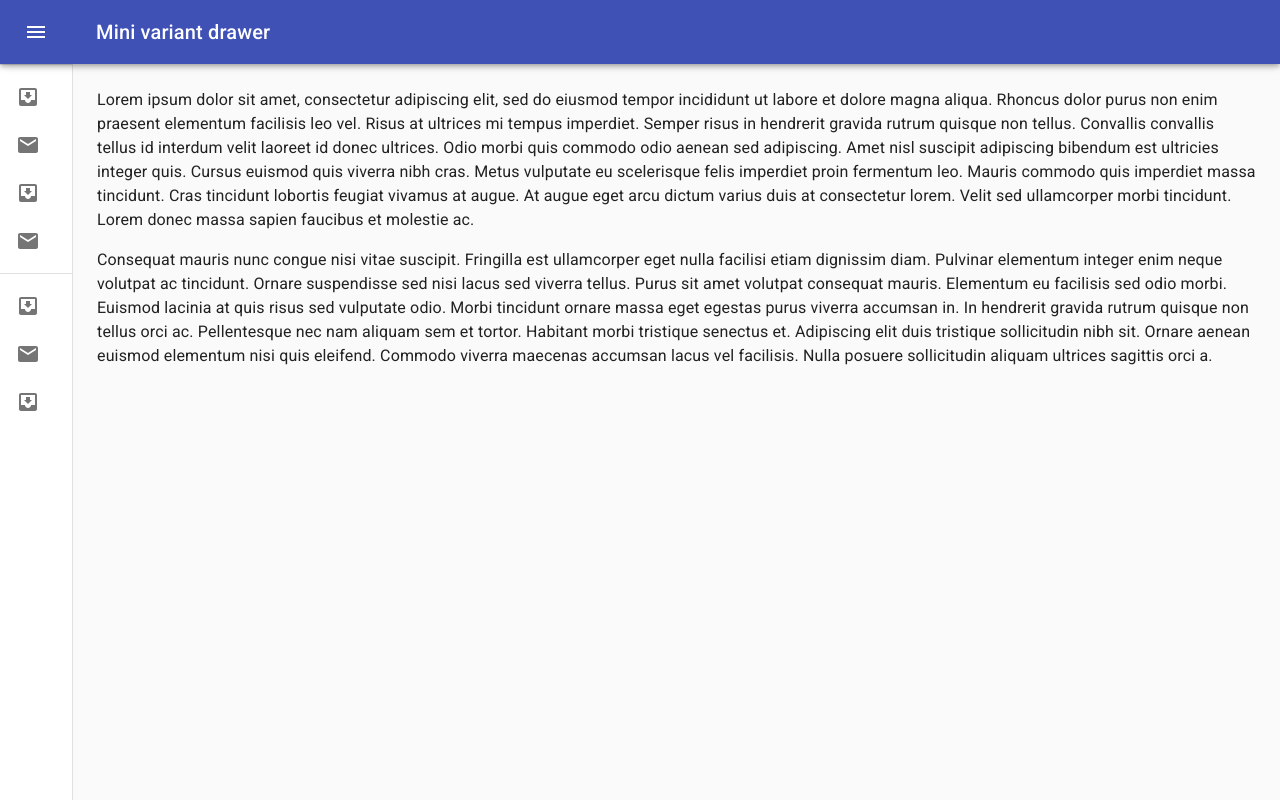
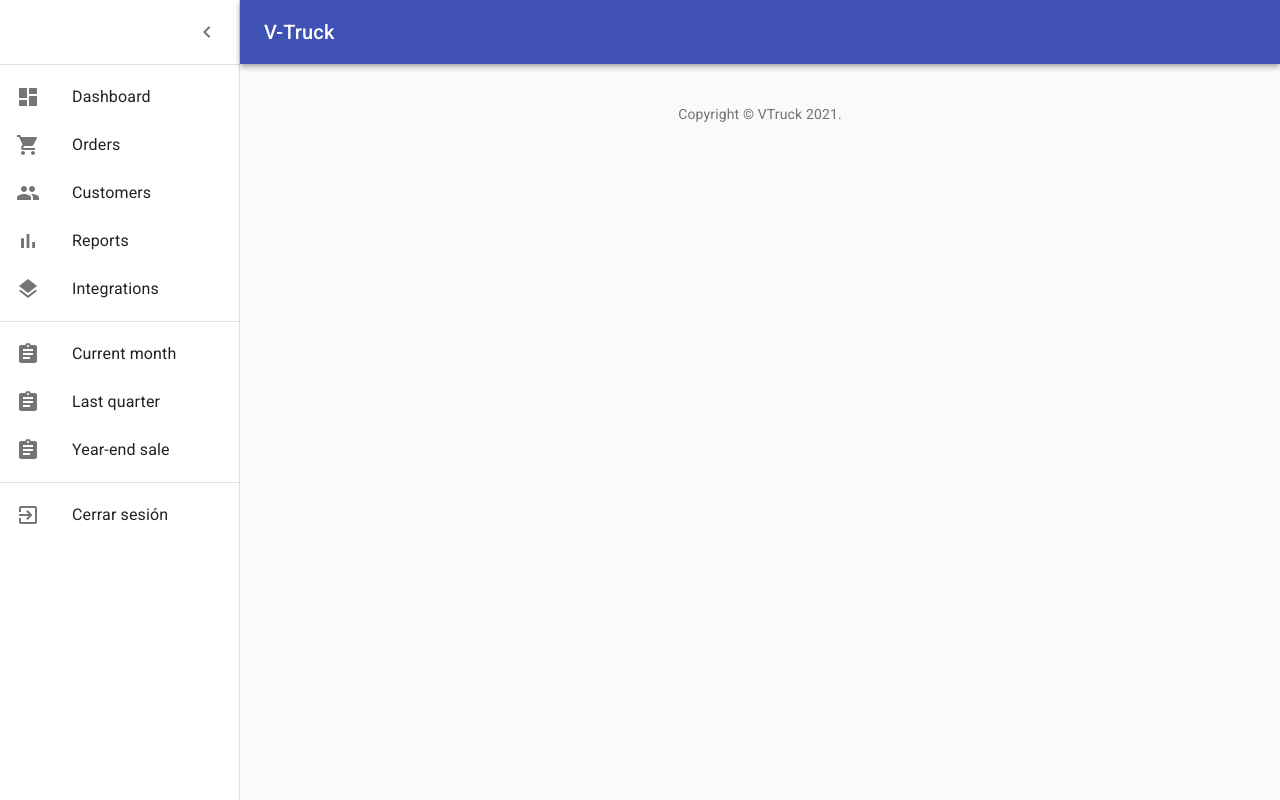
Before and after one commit to alonso804/valtx, a React (Create React App) app in the folder frontend/: page / in a window 1280 px wide. Built offline with nearby package versions, Linux system fonts and the light colour scheme; no server answers; sample sign-in values are in the browser's storage.

Commit message:
[FRONTEND] add Navbar

```diff
--- a/frontend/src/pages/index.js
+++ b/frontend/src/pages/index.js
@@ -1,28 +1,108 @@
 import React from "react";
 import clsx from "clsx";
-import { makeStyles, useTheme } from "@material-ui/core/styles";
+import { makeStyles } from "@material-ui/core/styles";
+import CssBaseline from "@material-ui/core/CssBaseline";
 import Drawer from "@material-ui/core/Drawer";
+import Box from "@material-ui/core/Box";
 import AppBar from "@material-ui/core/AppBar";
 import Toolbar from "@material-ui/core/Toolbar";
 import List from "@material-ui/core/List";
-import CssBaseline from "@material-ui/core/CssBaseline";
 import Typography from "@material-ui/core/Typography";
 import Divider from "@material-ui/core/Divider";
 import IconButton from "@material-ui/core/IconButton";
+import Container from "@material-ui/core/Container";
+import Grid from "@material-ui/core/Grid";
 import MenuIcon from "@material-ui/icons/Menu";
 import ChevronLeftIcon from "@material-ui/icons/ChevronLeft";
-import ChevronRightIcon from "@material-ui/icons/ChevronRight";
+import ExitToAppIcon from "@material-ui/icons/ExitToApp";
+
 import ListItem from "@material-ui/core/ListItem";
 import ListItemIcon from "@material-ui/core/ListItemIcon";
 import ListItemText from "@material-ui/core/ListItemText";
-import InboxIcon from "@material-ui/icons/MoveToInbox";
-import MailIcon from "@material-ui/icons/Mail";
+import DashboardIcon from "@material-ui/icons/Dashboard";
+import ShoppingCartIcon from "@material-ui/icons/ShoppingCart";
+import PeopleIcon from "@material-ui/icons/People";
+import BarChartIcon from "@material-ui/icons/BarChart";
+import LayersIcon from "@material-ui/icons/Layers";
+import AssignmentIcon from "@material-ui/icons/Assignment";
+
+import Copyright from "../components/Auth/Copyright";
+import { StorageService } from "../services/StorageService";
+import { useHistory } from "react-router-dom";
+
+const mainListItems = (
+  <div>
+    <ListItem button>
+      <ListItemIcon>
+        <DashboardIcon />
+      </ListItemIcon>
+      <ListItemText primary="Dashboard" />
+    </ListItem>
+    <ListItem button>
+      <ListItemIcon>
+        <ShoppingCartIcon />
+      </ListItemIcon>
+      <ListItemText primary="Orders" />
+    </ListItem>
+    <ListItem button>
+      <ListItemIcon>
+        <PeopleIcon />
+      </ListItemIcon>
+      <ListItemText primary="Customers" />
+    </ListItem>
+    <ListItem button>
+      <ListItemIcon>
+        <BarChartIcon />
+      </ListItemIcon>
+      <ListItemText primary="Reports" />
+    </ListItem>
+    <ListItem button>
+      <ListItemIcon>
+        <LayersIcon />
+      </ListItemIcon>
+      <ListItemText primary="Integrations" />
+    </ListItem>
+  </div>
+);
+
+const secondaryListItems = (
+  <div>
+    <ListItem button>
+      <ListItemIcon>
+        <AssignmentIcon />
+      </ListItemIcon>
+      <ListItemText primary="Current month" />
+    </ListItem>
+    <ListItem button>
+      <ListItemIcon>
+        <AssignmentIcon />
+      </ListItemIcon>
+      <ListItemText primary="Last quarter" />
+    </ListItem>
+    <ListItem button>
+      <ListItemIcon>
+        <AssignmentIcon />
+      </ListItemIcon>
+      <ListItemText primary="Year-end sale" />
+    </ListItem>
+  </div>
+);
 
 const drawerWidth = 240;
 
 const useStyles = makeStyles((theme) => ({
   root: {
     display: "flex",
+  },
+  toolbar: {
+    paddingRight: 24, // keep right padding when drawer closed
+  },
+  toolbarIcon: {
+    display: "flex",
+    alignItems: "center",
+    justifyContent: "flex-end",
+    padding: "0 8px",
+    ...theme.mixins.toolbar,
   },
   appBar: {
     zIndex: theme.zIndex.drawer + 1,
@@ -42,54 +122,61 @@ const useStyles = makeStyles((theme) => ({
   menuButton: {
     marginRight: 36,
   },
-  hide: {
+  menuButtonHidden: {
     display: "none",
   },
-  drawer: {
-    width: drawerWidth,
-    flexShrink: 0,
+  title: {
+    flexGrow: 1,
+  },
+  drawerPaper: {
+    position: "relative",
     whiteSpace: "nowrap",
-  },
-  drawerOpen: {
     width: drawerWidth,
     transition: theme.transitions.create("width", {
       easing: theme.transitions.easing.sharp,
       duration: theme.transitions.duration.enteringScreen,
     }),
   },
-  drawerClose: {
+  drawerPaperClose: {
+    overflowX: "hidden",
     transition: theme.transitions.create("width", {
       easing: theme.transitions.easing.sharp,
       duration: theme.transitions.duration.leavingScreen,
     }),
-    overflowX: "hidden",
-    width: theme.spacing(7) + 1,
+    width: theme.spacing(7),
     [theme.breakpoints.up("sm")]: {
-      width: theme.spacing(9) + 1,
+      width: theme.spacing(9),
     },
   },
-  toolbar: {
-    display: "flex",
-    alignItems: "center",
-    justifyContent: "flex-end",
-    padding: theme.spacing(0, 1),
-    ...theme.mixins.toolbar,
-  },
+  appBarSpacer: theme.mixins.toolbar,
   content: {
     flexGrow: 1,
-    padding: theme.spacing(3),
+    height: "100vh",
+    overflow: "auto",
+  },
+  container: {
+    paddingTop: theme.spacing(4),
+    paddingBottom: theme.spacing(4),
+  },
+  paper: {
+    padding: theme.spacing(2),
+    display: "flex",
+    overflow: "auto",
+    flexDirection: "column",
+  },
+  fixedHeight: {
+    height: 240,
   },
 }));
 
-const Index = () => {
+export default function Dashboard() {
   const classes = useStyles();
-  const theme = useTheme();
-  const [open, setOpen] = React.useState(false);
+  const [open, setOpen] = React.useState(true);
+  const history = useHistory();
 
   const handleDrawerOpen = () => {
     setOpen(true);
   };
-
   const handleDrawerClose = () => {
     setOpen(false);
   };
@@ -98,106 +185,74 @@ const Index = () => {
     <div className={classes.root}>
       <CssBaseline />
       <AppBar
-        position="fixed"
-        className={clsx(classes.appBar, {
-          [classes.appBarShift]: open,
-        })}
+        position="absolute"
+        className={clsx(classes.appBar, open && classes.appBarShift)}
       >
-        <Toolbar>
+        <Toolbar className={classes.toolbar}>
           <IconButton
+            edge="start"
             color="inherit"
             aria-label="open drawer"
             onClick={handleDrawerOpen}
-            edge="start"
-            className={clsx(classes.menuButton, {
-              [classes.hide]: open,
-            })}
+            className={clsx(
+              classes.menuButton,
+              open && classes.menuButtonHidden
+            )}
           >
             <MenuIcon />
           </IconButton>
-          <Typography variant="h6" noWrap>
-            Mini variant drawer
+          <Typography
+            component="h1"
+            variant="h6"
+            color="inherit"
+            noWrap
+            className={classes.title}
+          >
+            V-Truck
           </Typography>
         </Toolbar>
       </AppBar>
       <Drawer
         variant="permanent"
-        className={clsx(classes.drawer, {
-          [classes.drawerOpen]: open,
-          [classes.drawerClose]: !open,
-        })}
         classes={{
-          paper: clsx({
-            [classes.drawerOpen]: open,
-            [classes.drawerClose]: !open,
-          }),
+          paper: clsx(classes.drawerPaper, !open && classes.drawerPaperClose),
         }}
+        open={open}
       >
-        <div className={classes.toolbar}>
+        <div className={classes.toolbarIcon}>
           <IconButton onClick={handleDrawerClose}>
-            {theme.direction === "rtl" ? (
-              <ChevronRightIcon />
-            ) : (
-              <ChevronLeftIcon />
-            )}
+            <ChevronLeftIcon />
           </IconButton>
         </div>
         <Divider />
-        <List>
-          {["Inbox", "Starred", "Send email", "Drafts"].map((text, index) => (
-            <ListItem button key={text}>
-              <ListItemIcon>
-                {index % 2 === 0 ? <InboxIcon /> : <MailIcon />}
-              </ListItemIcon>
-              <ListItemText primary={text} />
-            </ListItem>
-          ))}
-        </List>
+        <List>{mainListItems}</List>
+        <Divider />
+        <List>{secondaryListItems}</List>
         <Divider />
         <List>
-          {["All mail", "Trash", "Spam"].map((text, index) => (
-            <ListItem button key={text}>
-              <ListItemIcon>
-                {index % 2 === 0 ? <InboxIcon /> : <MailIcon />}
-              </ListItemIcon>
-              <ListItemText primary={text} />
-            </ListItem>
-          ))}
+          <ListItem
+            button
+            onClick={() => {
+              StorageService.logout();
+              history.push("/signin");
+            }}
+          >
+            <ListItemIcon>
+              <ExitToAppIcon />
+            </ListItemIcon>
+            <ListItemText primary="Cerrar sesión" />
+          </ListItem>
         </List>
       </Drawer>
       <main className={classes.content}>
-        <div className={classes.toolbar} />
-        <Typography paragraph>
-          Lorem ipsum dolor sit amet, consectetur adipiscing elit, sed do
-          eiusmod tempor incididunt ut labore et dolore magna aliqua. Rhoncus
-          dolor purus non enim praesent elementum facilisis leo vel. Risus at
-          ultrices mi tempus imperdiet. Semper risus in hendrerit gravida rutrum
-          quisque non tellus. Convallis convallis tellus id interdum velit
-          laoreet id donec ultrices. Odio morbi quis commodo odio aenean sed
-          adipiscing. Amet nisl suscipit adipiscing bibendum est ultricies
-          integer quis. Cursus euismod quis viverra nibh cras. Metus vulputate
-          eu scelerisque felis imperdiet proin fermentum leo. Mauris commodo
-          quis imperdiet massa tincidunt. Cras tincidunt lobortis feugiat
-          vivamus at augue. At augue eget arcu dictum varius duis at consectetur
-          lorem. Velit sed ullamcorper morbi tincidunt. Lorem donec massa sapien
-          faucibus et molestie ac.
-        </Typography>
-        <Typography paragraph>
-          Consequat mauris nunc congue nisi vitae suscipit. Fringilla est
-          ullamcorper eget nulla facilisi etiam dignissim diam. Pulvinar
-          elementum integer enim neque volutpat ac tincidunt. Ornare suspendisse
-          sed nisi lacus sed viverra tellus. Purus sit amet volutpat consequat
-          mauris. Elementum eu facilisis sed odio morbi. Euismod lacinia at quis
-          risus sed vulputate odio. Morbi tincidunt ornare massa eget egestas
-          purus viverra accumsan in. In hendrerit gravida rutrum quisque non
-          tellus orci ac. Pellentesque nec nam aliquam sem et tortor. Habitant
-          morbi tristique senectus et. Adipiscing elit duis tristique
-          sollicitudin nibh sit. Ornare aenean euismod elementum nisi quis
-          eleifend. Commodo viverra maecenas accumsan lacus vel facilisis. Nulla
-          posuere sollicitudin aliquam ultrices sagittis orci a.
-        </Typography>
+        <div className={classes.appBarSpacer} />
+        <Container maxWidth="lg" className={classes.container}>
+          <Grid container spacing={3}></Grid>
+          <Box pt={4}>
+            <Copyright />
+          </Box>
+        </Container>
       </main>
     </div>
   );
-};
-export default Index;
+}
```
